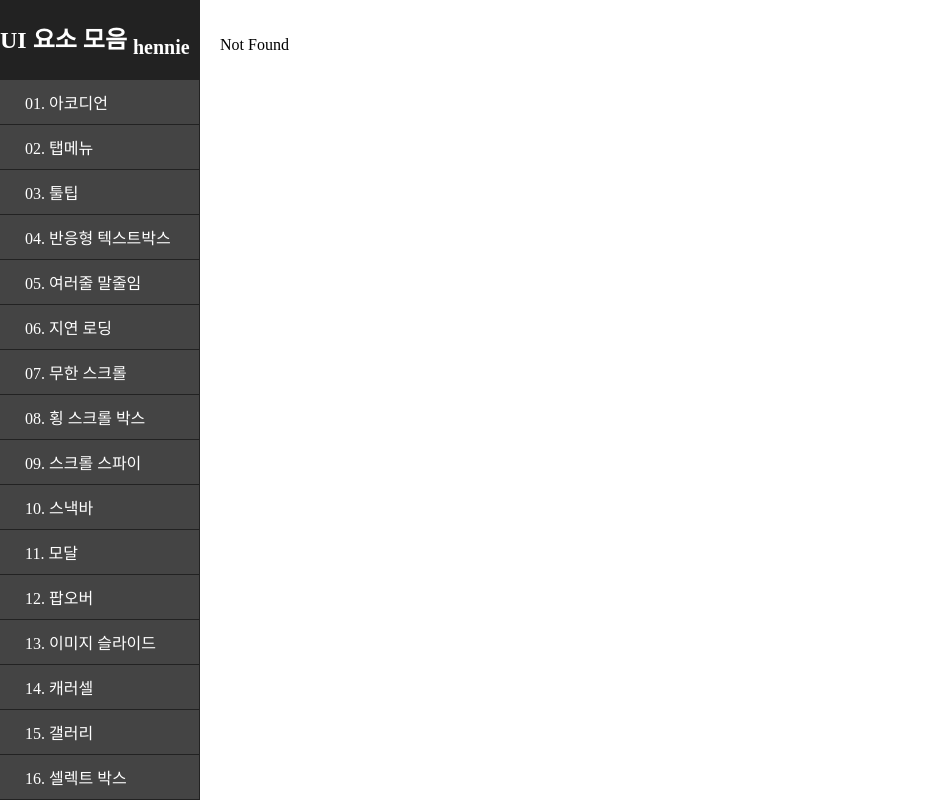
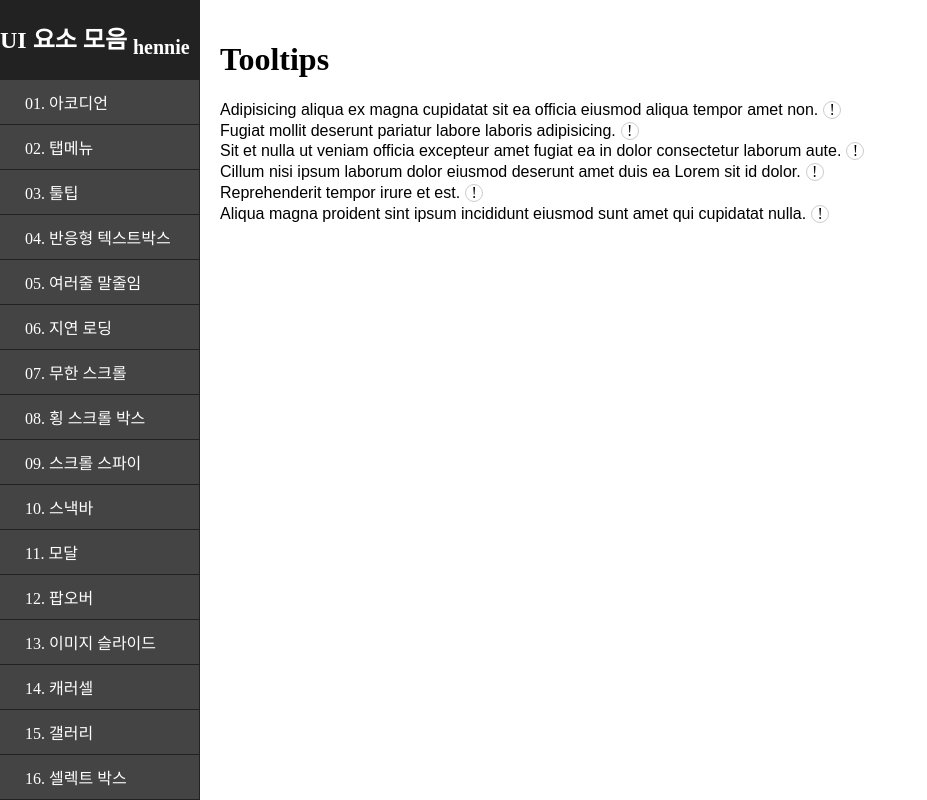
Before and after one commit to nana1243/ui-component, a React (Vite) app in the folder vite-project/: page /tooltip in a window 1280 px wide. Shown: the whole page, without its empty margins (0-927 px from the left). Built offline with nearby package versions, Linux system fonts and the light colour scheme.

Commit message:
fea)[11/24] Tooltips구현

```diff
--- /dev/null
+++ b/vite-project/src/components/tooltip/ToolTipItem.tsx
@@ -0,0 +1,31 @@
+import styles from './index.module.css';
+
+interface ToolTipItemProps {
+  id: string;
+  title: string;
+  description: string;
+}
+
+function ToolTipItem(props: ToolTipItemProps) {
+  const { id, title, description } = props;
+
+  return (
+    <>
+      <div className={styles.triggerContainer}>
+        <button className={styles.trigger}>
+          {title}
+        </button>
+        <span className={styles.iconWrapper}>
+          <span>!</span>
+        <div className={styles.tooltip}>
+            {description}
+          </div>
+      </span>
+
+      </div>
+    </>
+  );
+}
+
+
+export default ToolTipItem;
--- /dev/null
+++ b/vite-project/src/components/tooltip/ToolTips.tsx
@@ -0,0 +1,20 @@
+import styles from './index.module.css';
+import data from './data';
+import ToolTipItem from '@/components/tooltip/ToolTipItem';
+
+function ToolTips() {
+  return (
+    <>
+      <div className={styles.container}>
+        {data.map((d) => (
+          <ToolTipItem {...d} key={d.id} />
+        ))}
+
+      </div>
+
+    </>
+  );
+}
+
+
+export default ToolTips;
--- /dev/null
+++ b/vite-project/src/components/tooltip/data.ts
@@ -0,0 +1,43 @@
+const data = [
+  {
+    id: '6573c0e5001221fbdec2f76c',
+    title:
+      'Adipisicing aliqua ex magna cupidatat sit ea officia eiusmod aliqua tempor amet non.',
+    description:
+      'Nisi et sit in cillum anim do. Anim ullamco eu elit aute pariatur dolore cupidatat nostrud. Enim fugiat labore sint irure nisi. Eu mollit id consectetur aute dolor.\r\nAute cupidatat aliquip veniam mollit aute velit ex fugiat aute elit. Officia tempor cillum nisi eu. Qui aliquip labore laboris incididunt anim laboris anim excepteur exercitation. Quis minim labore elit reprehenderit id.\r\n',
+  },
+  {
+    id: '6573c0e51c767e04b752db44',
+    title: 'Fugiat mollit deserunt pariatur labore laboris adipisicing.',
+    description:
+      'Exercitation voluptate consequat officia cupidatat mollit sunt. Ex in ad et aute veniam aliquip est deserunt reprehenderit dolor do officia proident ad. Aliqua ad proident est magna deserunt. Et culpa sint excepteur ex esse commodo irure aliquip elit.\r\n',
+  },
+  {
+    id: '6573c0e5d717806a6ad8c25c',
+    title:
+      'Sit et nulla ut veniam officia excepteur amet fugiat ea in dolor consectetur laborum aute.',
+    description:
+      'Fugiat aute officia magna ea ad et sint laborum consequat nisi reprehenderit qui laborum consequat.Dolore ut eiusmod ipsum excepteur excepteur excepteur amet sunt dolore nulla exercitation duis ex labore.\r\nUllamco quis excepteur excepteur officia ad voluptate mollit ut mollit ex commodo officia quis mollit. Nulla exercitation tempor amet tempor officia ex minim laboris. Id tempor ipsum amet commodo veniam fugiat aute consectetur pariatur do laboris mollit.\r\nExcepteur occaecat dolore consectetur non fugiat aliqua aliqua cupidatat anim veniam pariatur commodo. Fugiat ullamco veniam irure exercitation exercitation. Reprehenderit et reprehenderit aliquip pariatur commodo nostrud veniam commodo. Anim non irure occaecat culpa qui ullamco qui est amet cupidatat sunt consequat voluptate. Ad officia veniam ad sunt Lorem. Sint velit ipsum velit voluptate nostrud in duis enim laborum.\r\n',
+  },
+  {
+    id: '6573c0e54bdb722ed86ee42d',
+    title: 'Cillum nisi ipsum laborum dolor eiusmod deserunt amet duis ea Lorem sit id dolor.',
+    description:
+      'Sunt dolore nostrud laborum eiusmod est amet non nostrud consectetur. Qui quis reprehenderit ad ipsum ea et esse reprehenderit cupidatat minim qui proident officia. Ea mollit aliqua nisi consequat adipisicing. Culpa laboris nulla occaecat sunt nulla anim nulla do cillum cupidatat veniam. Ut cillum ipsum officia duis ea est elit occaecat elit duis proident.\r\nUllamco qui adipisicing sint eu id aliqua qui sit duis anim irure quis. Reprehenderit in minim eu nostrud incididunt duis minim id sit. Esse reprehenderit aute velit cillum eiusmod aliquip. Commodo ut Lorem minim sint do ipsum adipisicing adipisicing aliquip nostrud. Culpa veniam elit nostrud ullamco.\r\n',
+  },
+  {
+    id: '6573c0e5bac5e8cb6c91fbc1',
+    title: 'Reprehenderit tempor irure et est.',
+    description:
+      'Ex veniam cillum sit cupidatat cillum. Laborum est sunt enim incididunt laboris culpa. Sint anim ullamco anim ea cillum. Fugiat quis minim anim occaecat voluptate do duis do consectetur nisi labore esse nulla commodo.\r\nMollit sit laboris ullamco ullamco occaecat fugiat proident. Dolore eiusmod mollit ea elit irure aliqua veniam. In irure enim fugiat ut magna veniam ipsum cupidatat ea id sit.\r\nEa cupidatat exercitation in incididunt magna. Adipisicing aliquip do et aliquip fugiat eiusmod quis velit non quis. Est consequat ullamco officia fugiat laborum consequat ad labore veniam sint occaecat qui. Mollit consequat veniam consectetur nostrud commodo mollit cupidatat culpa do veniam ipsum dolor ullamco tempor. Sunt sunt ad nulla irure adipisicing non labore labore ipsum labore mollit laboris exercitation non. Ipsum reprehenderit ad ut laboris sunt occaecat laboris velit reprehenderit. Sint magna adipisicing laboris qui aute dolor do.\r\n',
+  },
+  {
+    id: '6573c0e52d221dc14a49a9a7',
+    title:
+      'Aliqua magna proident sint ipsum incididunt eiusmod sunt amet qui cupidatat nulla.',
+    description:
+      'Cupidatat ullamco enim officia ea esse ut exercitation commodo nisi aute dolor enim reprehenderit.',
+  },
+];
+
+export default data;
--- /dev/null
+++ b/vite-project/src/components/tooltip/index.module.css
@@ -0,0 +1,60 @@
+.container {
+    display: inline-block;
+    position: relative;
+    margin-right: 10px;
+}
+
+.trigger-container{
+    display: flex;
+    flex-direction: row;
+    position: relative;
+}
+.trigger{
+    font-size: 1rem;
+    line-height: 1.3rem;
+    display: inline-block;
+    border: 0;
+    outline: 0;
+    background-color: transparent;
+    margin: 0;
+    padding: 0;
+    text-align: initial;
+}
+.iconWrapper {
+    display: inline-block;
+    cursor: default;
+    border: 1px solid #ccc;
+    width: 1rem;
+    height: 1rem;
+    line-height: 1rem;
+    text-align: center;
+    border-radius: 50%;
+    margin-left: 5px;
+    position: relative; /* 툴팁 위치 기준 */
+}
+
+.tooltip {
+    display: none;
+    /* position: absolute; 등 툴팁 위치 지정 및 스타일 */
+    position: absolute;
+    /* ... 툴팁 스타일 ... */
+}
+
+.iconWrapper:hover .tooltip {
+    display: block;
+    width: 300px;
+    opacity: 1;
+    border: 2px solid #cccccc;
+    background-color: #ffffff;
+}
+
+/* 기존 .trigger::after는 삭제하거나 .iconWrapper에 적용된 스타일로 대체 */
+
+.tooltip {
+    display: none;
+}
+
+.trigger:hover + .tooltip {
+    display: block;
+    opacity: 1;
+}
--- a/vite-project/src/routeTree.gen.ts
+++ b/vite-project/src/routeTree.gen.ts
@@ -9,9 +9,15 @@
 // Additionally, you should also exclude this file from your linter and/or formatter to prevent it from being checked or modified.
 
 import { Route as rootRouteImport } from './routes/__root'
+import { Route as TooltipRouteImport } from './routes/tooltip'
 import { Route as TabmenuRouteImport } from './routes/tabmenu'
 import { Route as AccordionIndexRouteImport } from './routes/accordion.index'
 
+const TooltipRoute = TooltipRouteImport.update({
+  id: '/tooltip',
+  path: '/tooltip',
+  getParentRoute: () => rootRouteImport,
+} as any)
 const TabmenuRoute = TabmenuRouteImport.update({
   id: '/tabmenu',
   path: '/tabmenu',
@@ -25,32 +31,43 @@ const AccordionIndexRoute = AccordionIndexRouteImport.update({
 
 export interface FileRoutesByFullPath {
   '/tabmenu': typeof TabmenuRoute
+  '/tooltip': typeof TooltipRoute
   '/accordion': typeof AccordionIndexRoute
 }
 export interface FileRoutesByTo {
   '/tabmenu': typeof TabmenuRoute
+  '/tooltip': typeof TooltipRoute
   '/accordion': typeof AccordionIndexRoute
 }
 export interface FileRoutesById {
   __root__: typeof rootRouteImport
   '/tabmenu': typeof TabmenuRoute
+  '/tooltip': typeof TooltipRoute
   '/accordion/': typeof AccordionIndexRoute
 }
 export interface FileRouteTypes {
   fileRoutesByFullPath: FileRoutesByFullPath
-  fullPaths: '/tabmenu' | '/accordion'
+  fullPaths: '/tabmenu' | '/tooltip' | '/accordion'
   fileRoutesByTo: FileRoutesByTo
-  to: '/tabmenu' | '/accordion'
-  id: '__root__' | '/tabmenu' | '/accordion/'
+  to: '/tabmenu' | '/tooltip' | '/accordion'
+  id: '__root__' | '/tabmenu' | '/tooltip' | '/accordion/'
   fileRoutesById: FileRoutesById
 }
 export interface RootRouteChildren {
   TabmenuRoute: typeof TabmenuRoute
+  TooltipRoute: typeof TooltipRoute
   AccordionIndexRoute: typeof AccordionIndexRoute
 }
 
 declare module '@tanstack/react-router' {
   interface FileRoutesByPath {
+    '/tooltip': {
+      id: '/tooltip'
+      path: '/tooltip'
+      fullPath: '/tooltip'
+      preLoaderRoute: typeof TooltipRouteImport
+      parentRoute: typeof rootRouteImport
+    }
     '/tabmenu': {
       id: '/tabmenu'
       path: '/tabmenu'
@@ -70,6 +87,7 @@ declare module '@tanstack/react-router' {
 
 const rootRouteChildren: RootRouteChildren = {
   TabmenuRoute: TabmenuRoute,
+  TooltipRoute: TooltipRoute,
   AccordionIndexRoute: AccordionIndexRoute,
 }
 export const routeTree = rootRouteImport
--- /dev/null
+++ b/vite-project/src/routes/tooltip.tsx
@@ -0,0 +1,15 @@
+import { createFileRoute } from '@tanstack/react-router';
+import ToolTips from '@/components/tooltip/ToolTips';
+
+export const Route = createFileRoute('/tooltip')({
+  component: tooltipComponent,
+});
+
+function tooltipComponent() {
+  return (
+    <>
+      <h1>Tooltips</h1>
+      <ToolTips/>
+    </>
+  );
+}
```
